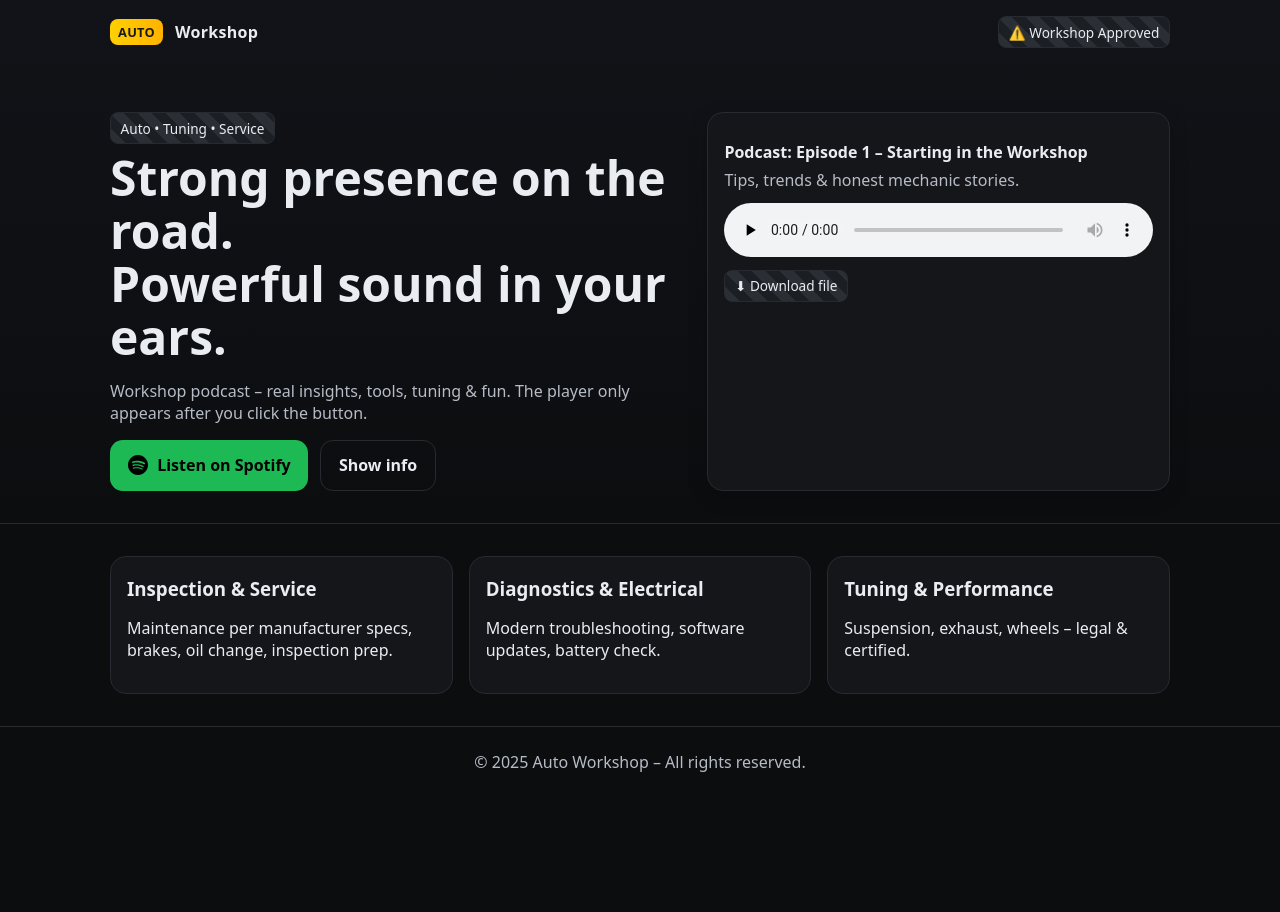
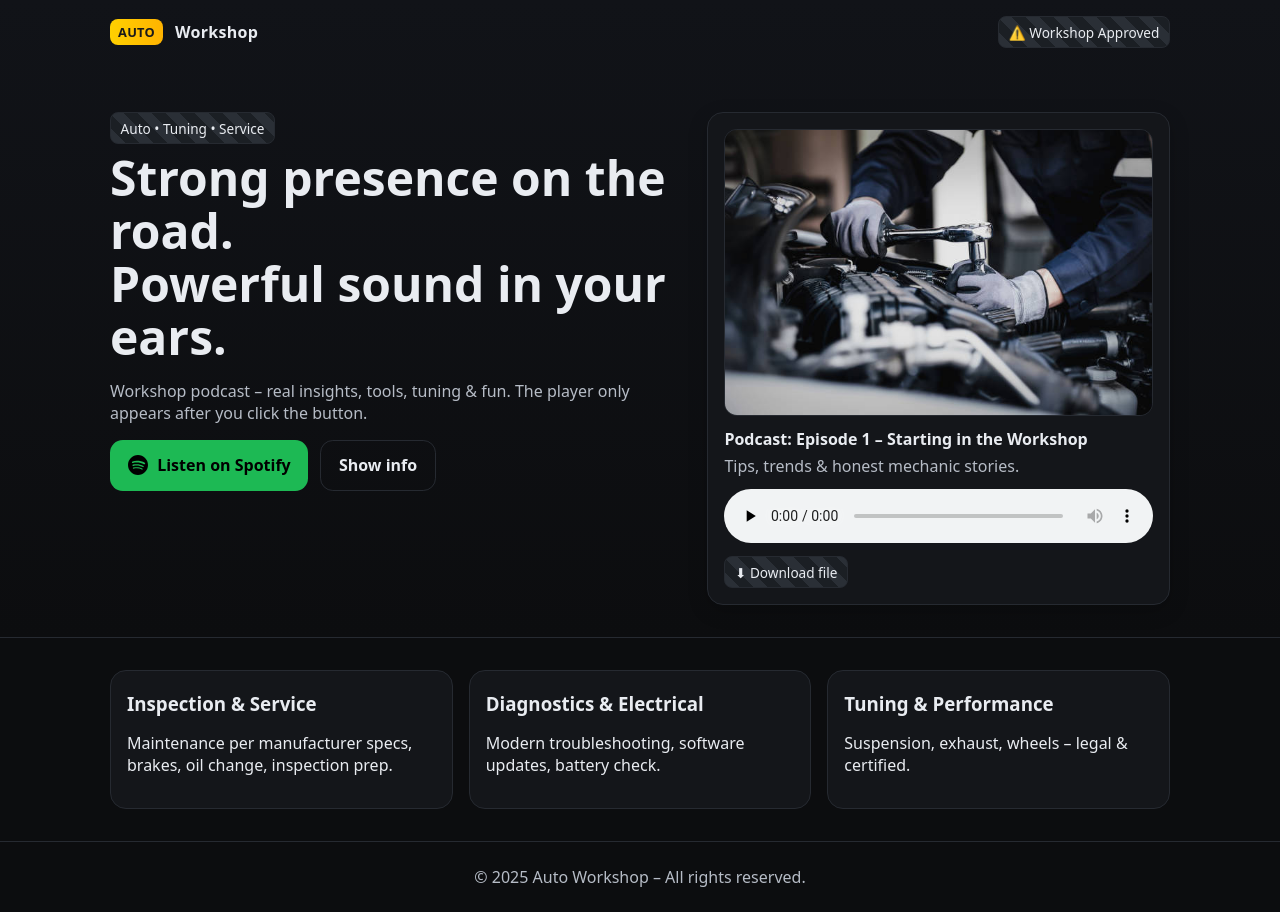
Before and after one commit to emiles101303-del/kfz-website, a plain HTML site: page index.html in a window 1280 px wide. Both pictures are taken after a click on the link "Listen on Spotify". Before the commit the page ends 800 px from the top, so only its background shows below. Drawn offline with Linux system fonts and the light colour scheme.

Commit message:
Add files via upload

```diff
--- a/index.html
+++ b/index.html
@@ -57,35 +57,29 @@
         <h1>Strong presence on the road.<br/>Powerful sound in your ears.</h1>
         <p>Workshop podcast – real insights, tools, tuning & fun. The player only appears after you click the button.</p>
         <div class="cta-row">
-
-          <!-- FIXED: absolute root path -->
-          <a id="playBtn" class="btn btn-spotify" href="#"
-             data-src="/assets/KFZ.mp3"
-             aria-controls="playerWrap" aria-expanded="false">
-
+          <!-- Button triggers the player; change data-src if your MP3 name differs -->
+          <a id="playBtn" class="btn btn-spotify" href="#" data-src="assets/KFZ.mp3" aria-controls="playerWrap" aria-expanded="false">
             <svg class="spotify-icon" viewBox="0 0 24 24" fill="currentColor" aria-hidden="true">
               <path d="M12 0C5.37 0 0 5.37 0 12c0 6.64 5.37 12 12 12s12-5.36 12-12C24 5.37 18.63 0 12 0zm5.5 17.3c-.2.33-.63.44-.96.24-2.64-1.61-5.96-1.98-9.88-1.13-.38.08-.76-.16-.84-.54-.08-.38.16-.76.54-.84 4.22-.92 7.9-.5 10.78 1.27.33.2.44.63.24.96zm1.37-3.08c-.25.41-.79.54-1.2.29-3.02-1.84-7.63-2.38-11.2-1.35-.46.12-.94-.15-1.06-.61-.12-.46.15-.94.61-1.06 4.05-1.07 9.07-.47 12.52 1.61.41.25.54.79.29 1.2zm.12-3.22c-3.59-2.13-9.56-2.33-13.01-1.35-.55.16-1.12-.16-1.28-.71-.16-.55.16-1.12.71-1.28 3.96-1.13 10.57-.89 14.69 1.56.5.3.66.95.36 1.45-.3.5-.95.66-1.45.36z"/>
             </svg>
             Listen on Spotify
           </a>
-
           <a class="btn btn-ghost" href="#podcast">Show info</a>
         </div>
       </div>
 
       <div class="panel">
         <div class="media">
-          <!-- FIXED: absolute root path -->
-          <img src="/assets/hero.jpg" alt="Auto workshop" onerror="this.style.display='none'">
+          <!-- Optional image; hides itself if missing -->
+          <img src="assets/hero.jpg" alt="Auto workshop" onerror="this.style.display='none'">
         </div>
 
+        <!-- Hidden player (revealed on click) -->
         <div id="playerWrap" aria-live="polite">
           <div id="podcast" style="margin-top:.75rem">
             <strong>Podcast: Episode 1 – Starting in the Workshop</strong>
             <p class="muted" style="color:var(--muted); margin:.35rem 0 0">Tips, trends & honest mechanic stories.</p>
-
             <audio id="player" controls preload="none" aria-label="Podcast audio player"></audio>
-
             <div style="margin-top:.5rem">
               <a id="downloadLink" href="#" download class="hazard" style="text-decoration:none">⬇︎ Download file</a>
             </div>
@@ -117,11 +111,10 @@
   </footer>
 
   <script>
-    (function(){
-      var y=document.getElementById('y');
-      if(y) y.textContent=new Date().getFullYear();
-    })();
+    // Footer year
+    (function(){var y=document.getElementById('y'); if(y) y.textContent=new Date().getFullYear();})();
 
+    // Lazy player: reveal and play only on click
     const btn  = document.getElementById('playBtn');
     const wrap = document.getElementById('playerWrap');
     const audio= document.getElementById('player');
@@ -130,14 +123,14 @@
     if (btn && wrap && audio) {
       btn.addEventListener('click', function(e){
         e.preventDefault();
-        const src = btn.dataset.src || '/assets/KFZ.mp3';
+        const src = btn.dataset.src || 'assets/KFZ.mp3';
         if (audio.getAttribute('src') !== src) {
-          audio.setAttribute('src', src);
-          if (dl) dl.setAttribute('href', src);
+          audio.setAttribute('src', src);       // set source only now
+          if (dl) dl.setAttribute('href', src); // update download link
         }
         wrap.classList.add('show');
         btn.setAttribute('aria-expanded','true');
-        audio.play().catch(()=>{});
+        audio.play().catch(()=>{ /* some browsers require a second tap */ });
       });
     }
   </script>
```
Also changed, not shown: assets/hero.jpg (added).
